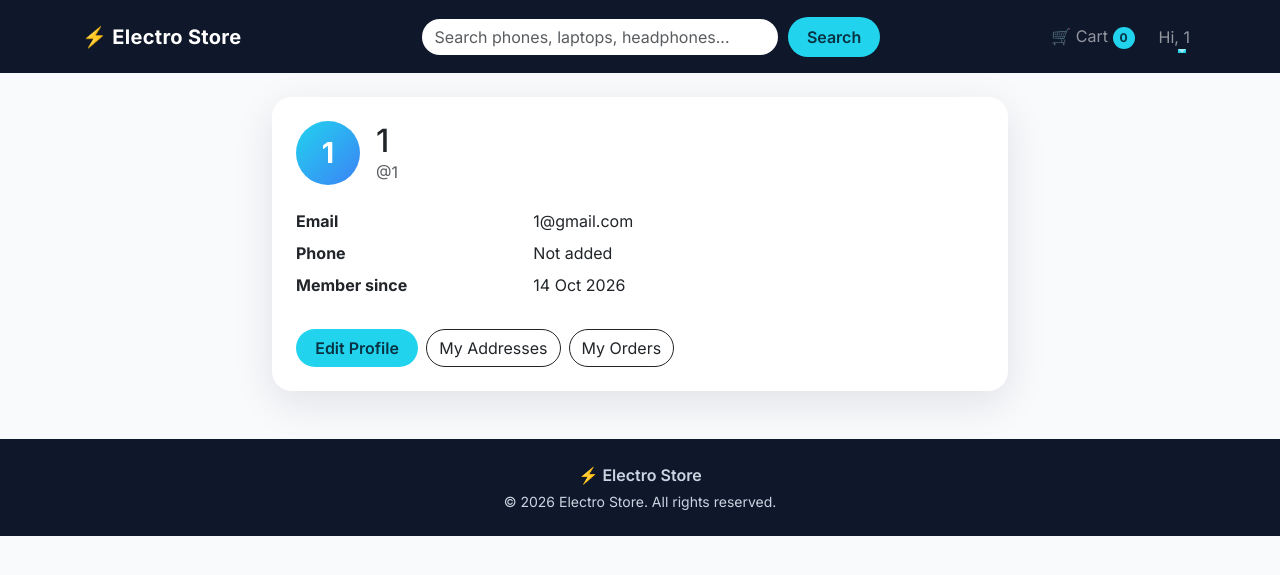
After one commit to vishnu-jd777/ecommercepractice, a Django app: page /accounts/profile/ in a window 1280 px wide. The commit adds this page. Shown: the top 575 px of the page. Run offline with Django 5.2, Linux system fonts and the light colour scheme; a user stored in the database is signed in.

Commit message:
profile view and edit feature added

```diff
--- a/accounts/urls.py
+++ b/accounts/urls.py
@@ -7,7 +7,10 @@ app_name = 'accounts'
 urlpatterns = [
     path('signup/',views.register_view,name='signup'),
     path('login/',auth_views.LoginView.as_view(template_name='accounts/login.html'),name='login'),
-    path('logout/',auth_views.LogoutView.as_view(),name='logout')
+    path('logout/',auth_views.LogoutView.as_view(),name='logout'),
+    path('profile/',views.profile_view,name='profile'),
+    path('profile/edit',views.edit_profile_view,name='edit_profile')
+
 
 
 ]
--- a/accounts/views.py
+++ b/accounts/views.py
@@ -1,7 +1,8 @@
 from django.shortcuts import render, redirect
 from django.contrib.auth import login
+from django.contrib.auth.decorators import login_required
 from django.contrib import messages
-from .forms import SignUpForm
+from .forms import SignUpForm, ProfileForm
 
 
 def register_view(request):
@@ -17,7 +18,7 @@ def register_view(request):
     if request.method == "POST" and form.is_valid():
 
         user = form.save()
-        login(request, user)
+        login(request, user) #this login() method establishes the authenticated session
 
         messages.success(request, "Welcome! Your account was created.")
 
@@ -25,3 +26,16 @@ def register_view(request):
 
     # 4. Display the form
     return render(request, "accounts/signup.html", {"form": form})
+
+@login_required
+def profile_view(request):
+    return render(request,'accounts/profile.html')
+
+@login_required
+def edit_profile_view(request):
+    form = ProfileForm(request.POST or None,instance=request.user)
+    if request.method == "POST" and form.is_valid():
+        form.save()
+        messages.success(request,'Profile Updated')
+        return redirect("accounts:profile")
+    return render(request,'accounts/edit_profile.html', {'form' : form})
--- a/static/css/style.css
+++ b/static/css/style.css
@@ -208,6 +208,22 @@ body {
   box-shadow: 0 0 0 4px rgba(34, 211, 238, 0.2);
 }
 
+/* ---------- Profile avatar ---------- */
+.avatar {
+  width: 64px;
+  height: 64px;
+  border-radius: 50%;
+  display: flex;
+  align-items: center;
+  justify-content: center;
+  background: linear-gradient(135deg, var(--accent), #3b82f6);
+  color: #fff;
+  font-size: 1.8rem;
+  font-weight: 700;
+  transition: transform 0.4s var(--ease);
+}
+.avatar:hover { transform: rotate(10deg) scale(1.1); }
+
 /* ---------- Respect users who turn animations off ---------- */
 @media (prefers-reduced-motion: reduce) {
   *, *::before, *::after {
--- /dev/null
+++ b/templates/accounts/profile.html
@@ -0,0 +1,33 @@
+{% extends 'base.html' %}
+{% block title %}My Profile | Electro Store{% endblock %}
+
+{% block content %}
+<div class="row justify-content-center">
+  <div class="col-lg-8">
+    <div class="card auth-card p-4">
+      <div class="d-flex align-items-center gap-3 mb-4">
+        <div class="avatar">{{ user.first_name|default:user.username|slice:":1"|upper }}</div>
+        <div>
+          <h2 class="mb-0">{{ user.get_full_name|default:user.username }}</h2>
+          <p class="text-muted mb-0">@{{ user.username }}</p>
+        </div>
+      </div>
+
+      <dl class="row mb-4">
+        <dt class="col-sm-4">Email</dt>
+        <dd class="col-sm-8">{{ user.email|default:"Not added" }}</dd>
+        <dt class="col-sm-4">Phone</dt>
+        <dd class="col-sm-8">{{ user.phone|default:"Not added" }}</dd>
+        <dt class="col-sm-4">Member since</dt>
+        <dd class="col-sm-8">{{ user.date_joined|date:"d M Y" }}</dd>
+      </dl>
+
+      <div class="d-flex gap-2 flex-wrap">
+        <a href="{% url 'accounts:edit_profile' %}" class="btn btn-accent">Edit Profile</a>
+        <a href="#" class="btn btn-outline-dark rounded-pill">My Addresses</a>
+        <a href="#" class="btn btn-outline-dark rounded-pill">My Orders</a>
+      </div>
+    </div>
+  </div>
+</div>
+{% endblock %}
--- a/templates/base.html
+++ b/templates/base.html
@@ -47,7 +47,7 @@
               Hi, {{ user.first_name|default:user.username }}
             </a>
             <ul class="dropdown-menu dropdown-menu-end dropdown-anim">
-              <li><a class="dropdown-item" href="#">My Profile</a></li>
+              <li><a class="dropdown-item" href="{% url 'accounts:profile' %}">My Profile</a></li>
               <li><a class="dropdown-item" href="#">My Orders</a></li>
               <li><a class="dropdown-item" href="#">Addresses</a></li>
               <li><a class="dropdown-item" href="#">Wishlist</a></li>
```
Also changed, not shown: accounts/forms.py (+13 -0 lines), templates/accounts/edit_profile.html (added, +28 -0 lines), db.sqlite3.
